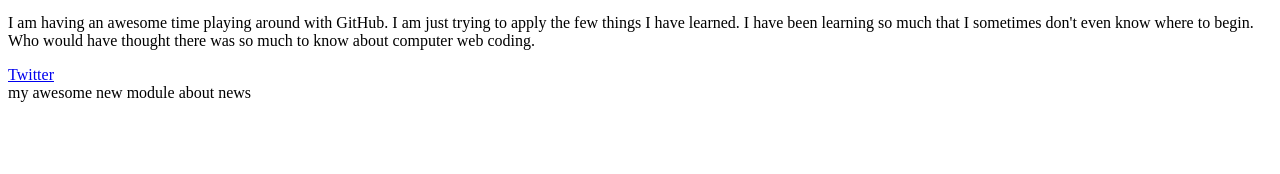
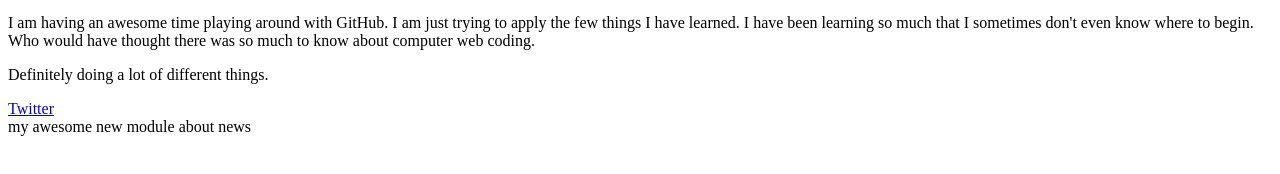
Before and after one commit to dqbrown-rl/newGitTest, a plain HTML site: page index.html in a window 1280 px wide. Shown: the part 314-488 px from the top of the page. Drawn offline with Linux system fonts and the light colour scheme.

Commit message:
added some changes to html and playing with the github app

```diff
--- a/index.html
+++ b/index.html
@@ -13,7 +13,7 @@
       I sometimes don't even know where to begin. Who would have thought there
       was so much to know about computer web coding.</p>
      </div>
-
+    <p>Definitely doing a lot of different things.</p>
      <div>
        <a href="https://twitter.com/def_of_truth">Twitter</a>
      </div>
```
